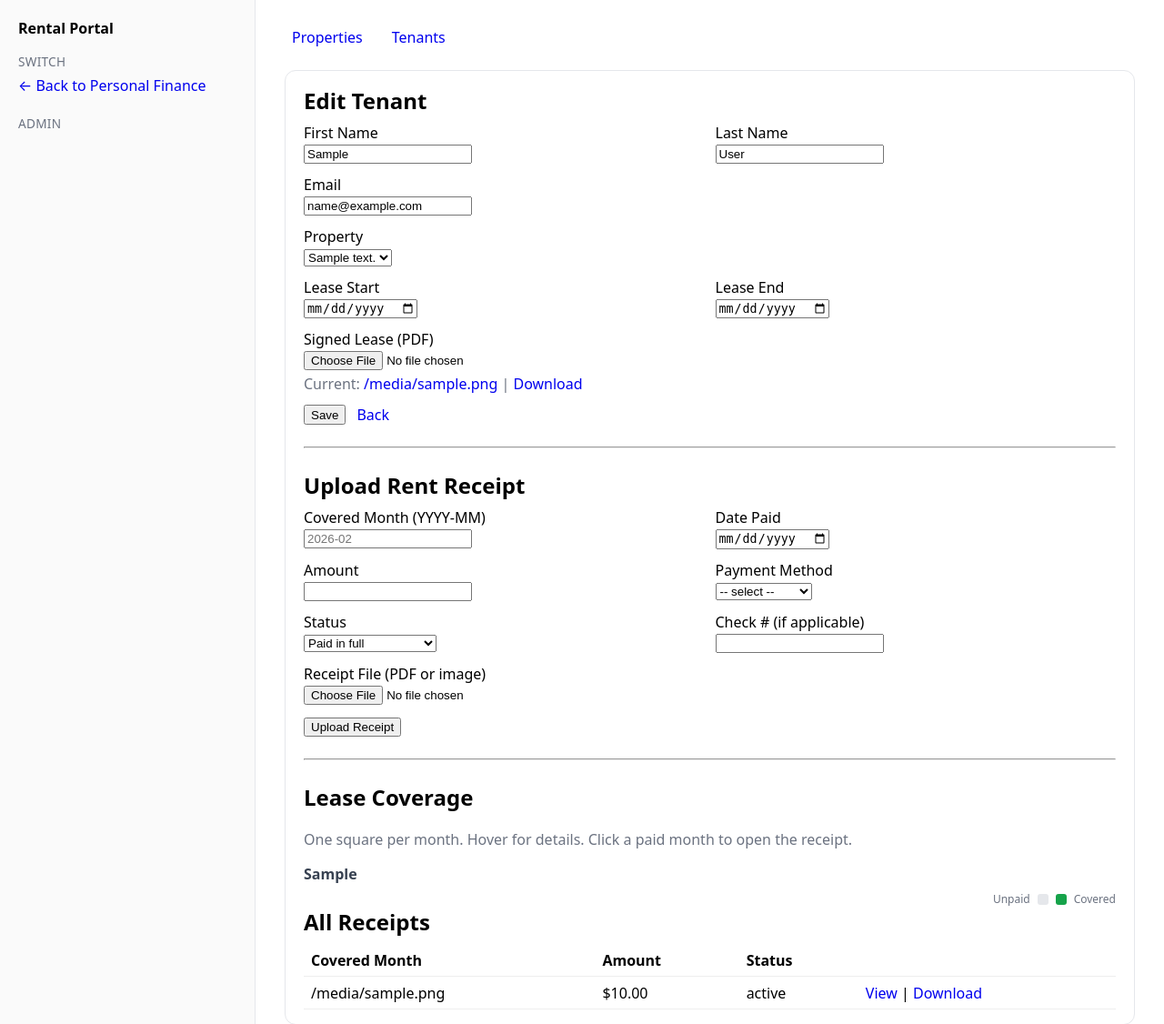
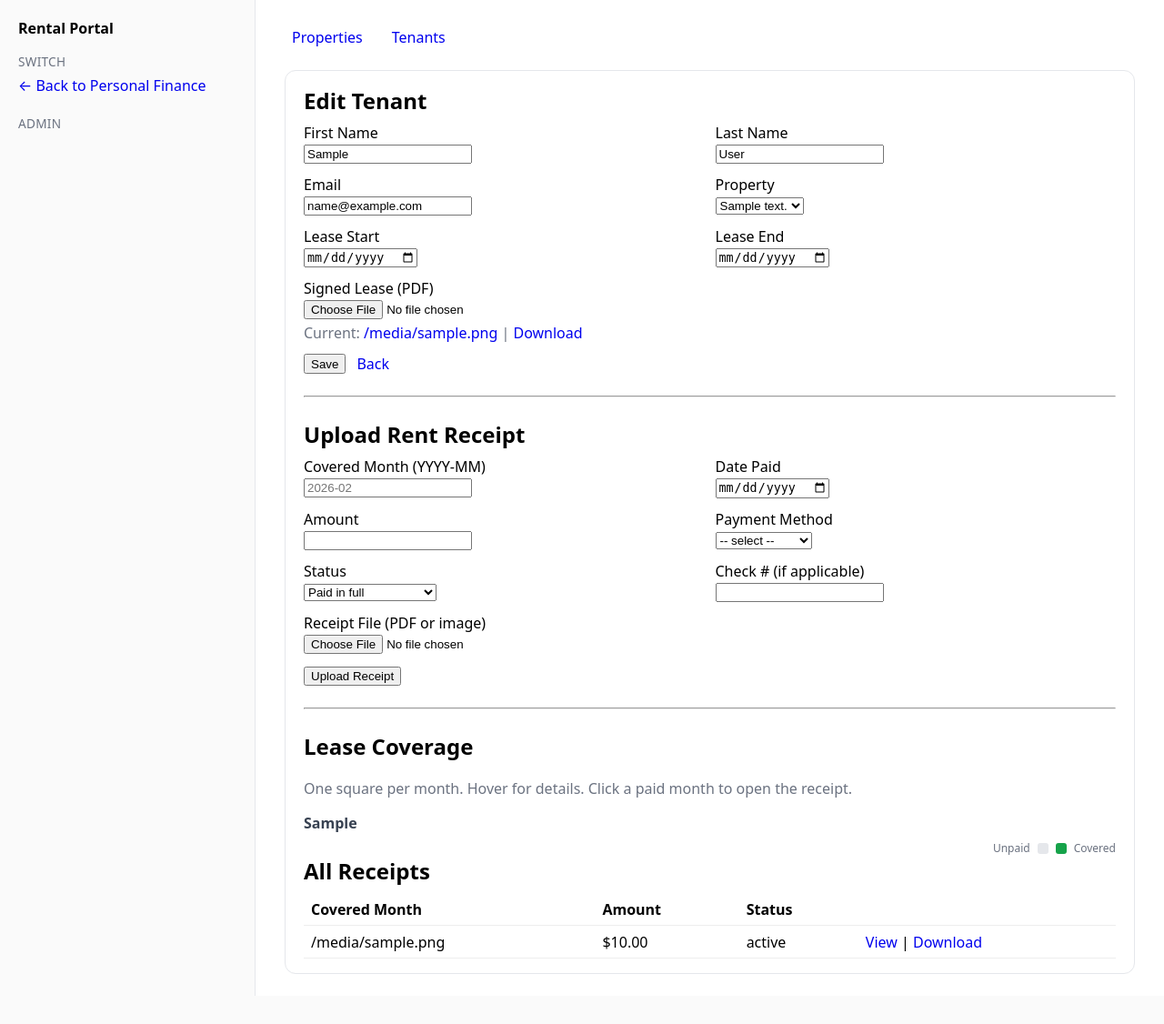
Before and after one commit to EnriqueGalindo/p-fi, a Flask app: template app/templates/rental_admin/tenant_edit.html in a window 1280 px wide. Shown: the top 1126 px of the page at 91% size. After the commit the page ends 1095 px from the top, so only its background shows below. Run offline with Flask 3, Linux system fonts and the light colour scheme; the template is opened without the code that fills it: most values are stand-ins (such as "Sample title", 1, 10 or a date in 2020).

Commit message:
update layout of edit tenant

```diff
--- a/app/templates/rental_admin/tenant_edit.html
+++ b/app/templates/rental_admin/tenant_edit.html
@@ -18,6 +18,7 @@
       </div>
     </div>
 
+    <div style="display:grid; grid-template-columns: 1fr 1fr; gap:.75rem;">
       <div>
         <label>Email</label><br>
         <input name="email"
@@ -25,7 +26,6 @@
                 value="{{ tenant.email or '' }}"
                 placeholder="tenant@example.com">
       </div>
-
       <div>
         <label>Property</label><br>
         <select name="property_id" required>
@@ -35,6 +35,7 @@
             </option>
             {% endfor %}
         </select>
+      </div>
     </div>
 
     <div style="display:grid; grid-template-columns: 1fr 1fr; gap:.75rem;">
```
Lines whose indentation alone changed are shown as unchanged.
